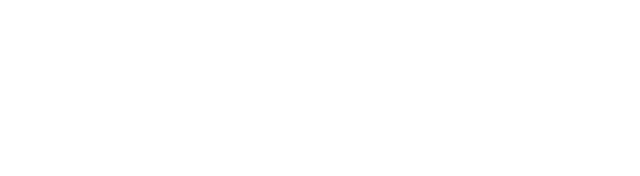
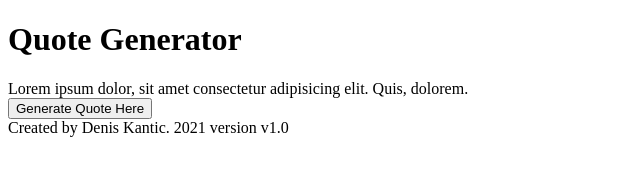
Before and after one commit to DenisKantic/QuoteGeneratorJS, a plain HTML site: page index.html in a window 1280 px wide. Shown: the whole page, without its empty margins (0-640 px from the left). Drawn offline with Linux system fonts and the light colour scheme.

Commit message:
created basic structure in html

```diff
--- a/index.html
+++ b/index.html
@@ -10,7 +10,12 @@
 </head>
 <body>
 
-
+    <h1>Quote Generator</h1>
+    <div class="container">
+        <div id="quote">Lorem ipsum dolor, sit amet consectetur adipisicing elit. Quis, dolorem.</div>
+        <button id="generateBtn">Generate Quote Here</button>
+    </div>
+    <span class="createdBy">Created by Denis Kantic. 2021 version v1.0</span>
 
 </body>
 </html>
```
